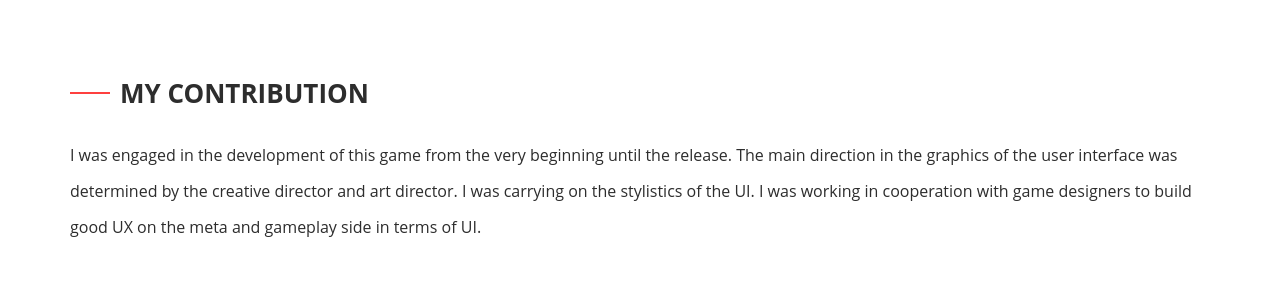
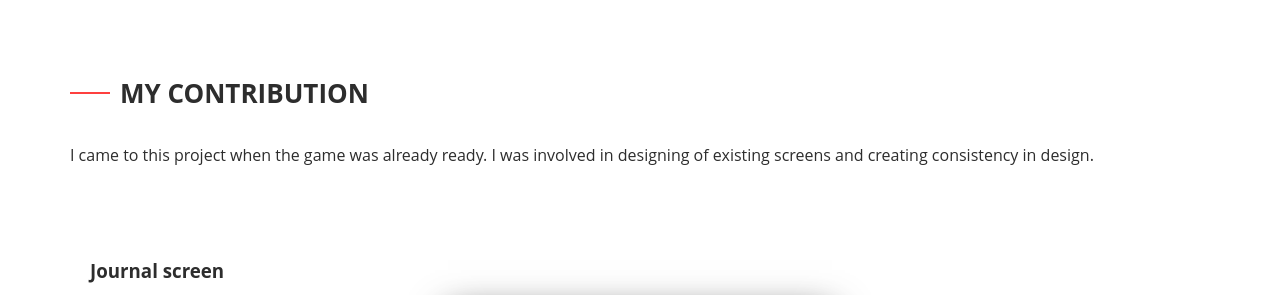
Before and after one commit to Ospon/portfolio, a website: page 12-sgl.html in a window 1280 px wide. Shown: the part 860-1155 px from the top of the page. Drawn offline with nearby package versions, Linux system fonts and the light colour scheme; files that its build step writes are made by us from their sources.

Commit message:
Small fixes in image and text

```diff
--- a/12-sgl.html
+++ b/12-sgl.html
@@ -159,7 +159,7 @@
     <div class="project-description__project-brief-full">
       <h3>My contribution</h3>
       <p>
-        I was engaged in the development of this game from the very beginning until the release. The main direction in the graphics of the user interface was determined by the creative director and art director. I was carrying on the stylistics of the UI. I was working in cooperation with game designers to build good UX on the meta and gameplay side in terms of UI.
+        I came to this project when the game was already ready. I was involved in designing of existing screens and creating consistency in design.
       </p>
     </div>
   </section>
```
Also changed, not shown: 2 other files.
